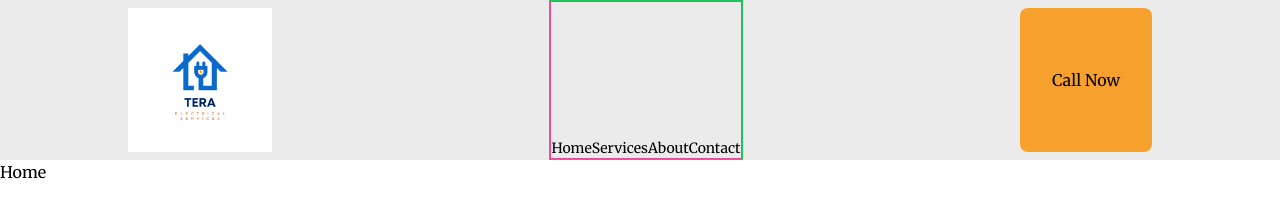
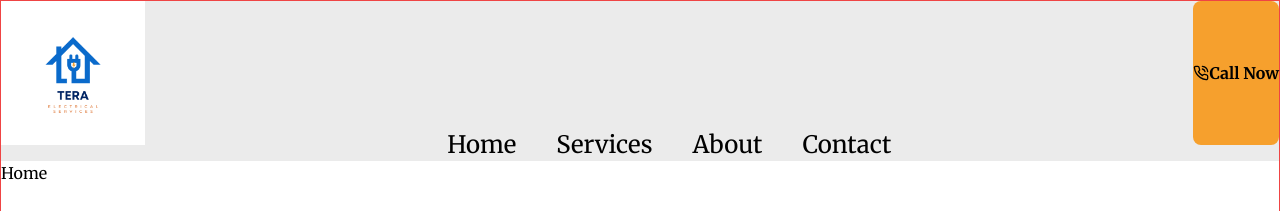
Before and after one commit to Mana12011207/TERA-electrical-services, a React (Create React App) app: page / in a window 1280 px wide. Shown: the top 211 px of the page. Built offline with nearby package versions, Linux system fonts and the light colour scheme.

Commit message:
Refactor padding and maring for Navbar

```diff
--- a/src/components/BaseLayout.jsx
+++ b/src/components/BaseLayout.jsx
@@ -4,7 +4,7 @@ import Footer from "./Footer";
 
 export default function BaseLayout({ children }) {
   return (
-    <div className="flex flex-col min-h-screen w-full">
+    <div className="flex flex-col w-full min-h-screen sm:border sm:border-red-500">
       <Header />
       <div className="container mx-auto h-full w-full max-w-[1536px] flex-grow flex">
         {children}
--- a/src/components/Header.jsx
+++ b/src/components/Header.jsx
@@ -3,7 +3,7 @@ import Navbar from "./Navbar";
 
 function Header() {
   return (
-    <header className="min-w-full h-12 md:h-40 bg-secondaryPrimary-default">
+    <header className="h-12 min-w-full md:h-40 bg-secondaryPrimary-default">
       <Navbar />
     </header>
   );
--- a/src/components/Navbar.jsx
+++ b/src/components/Navbar.jsx
@@ -2,6 +2,7 @@ import React from "react";
 import { useState } from "react";
 import { GiHamburgerMenu } from "react-icons/gi";
 import { GrFormClose } from "react-icons/gr";
+import { LuPhoneCall } from "react-icons/lu";
 
 function Navbar() {
   const [isMenuOpen, setIsMenuOpen] = useState(false);
@@ -25,15 +26,15 @@ function Navbar() {
           )}
         </button>
         <img
-          className="w-auto h-auto max-h-8 md:max-h-36 md:ml-8 md:mt-2 lg:ml-32"
+          className="w-auto h-auto max-h-8 md:max-h-36"
           src="/assets/images/TeraElectricalServicesLogo.png"
           alt="logo"
         ></img>
 
         {/* Horizontal Menu for larger screens */}
-        <div className="hidden md:flex sm:border sm:border-green-500">
-          <nav className="w-auto md:flex md:items-end md:justify-around sm:border md:border-pink-500">
-            <ul className="flex cursor-pointer md:text-sm 2xl:text-2xl">
+        <div className="hidden md:flex ">
+          <nav className="w-auto md:flex md:items-end">
+            <ul className="flex space-x-10 cursor-pointer sm:text-sm md:text-xl xl:text-2xl">
               <li className="">
                 <a href="/">Home</a>
               </li>
@@ -50,8 +51,9 @@ function Navbar() {
           </nav>
         </div>
         {/* CTA button */}
-        <button className="items-center hidden w-auto h-auto px-6 py-2 mt-2 mr-8 rounded-lg md:max-h-36 md:flex lg:mr-32 md:py-3 md:px-8 bg-secondaryAccent">
-          Call Now
+        <button className="items-center hidden w-auto h-auto font-bold rounded-lg md:max-h-36 md:flex bg-secondaryAccent">
+          <LuPhoneCall />
+          <a href="tel:+61411367347"> Call Now</a>
         </button>
       </div>
 
```
